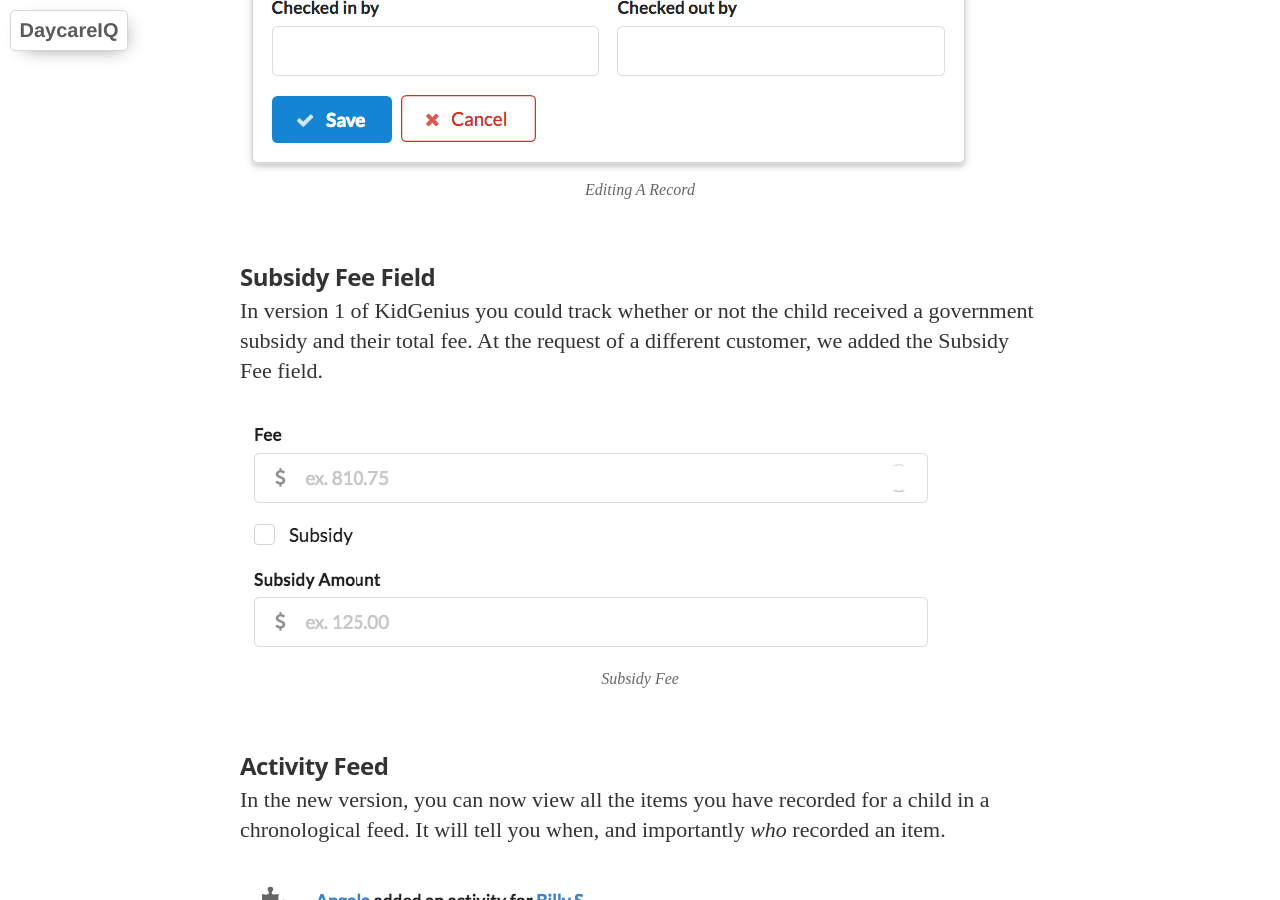
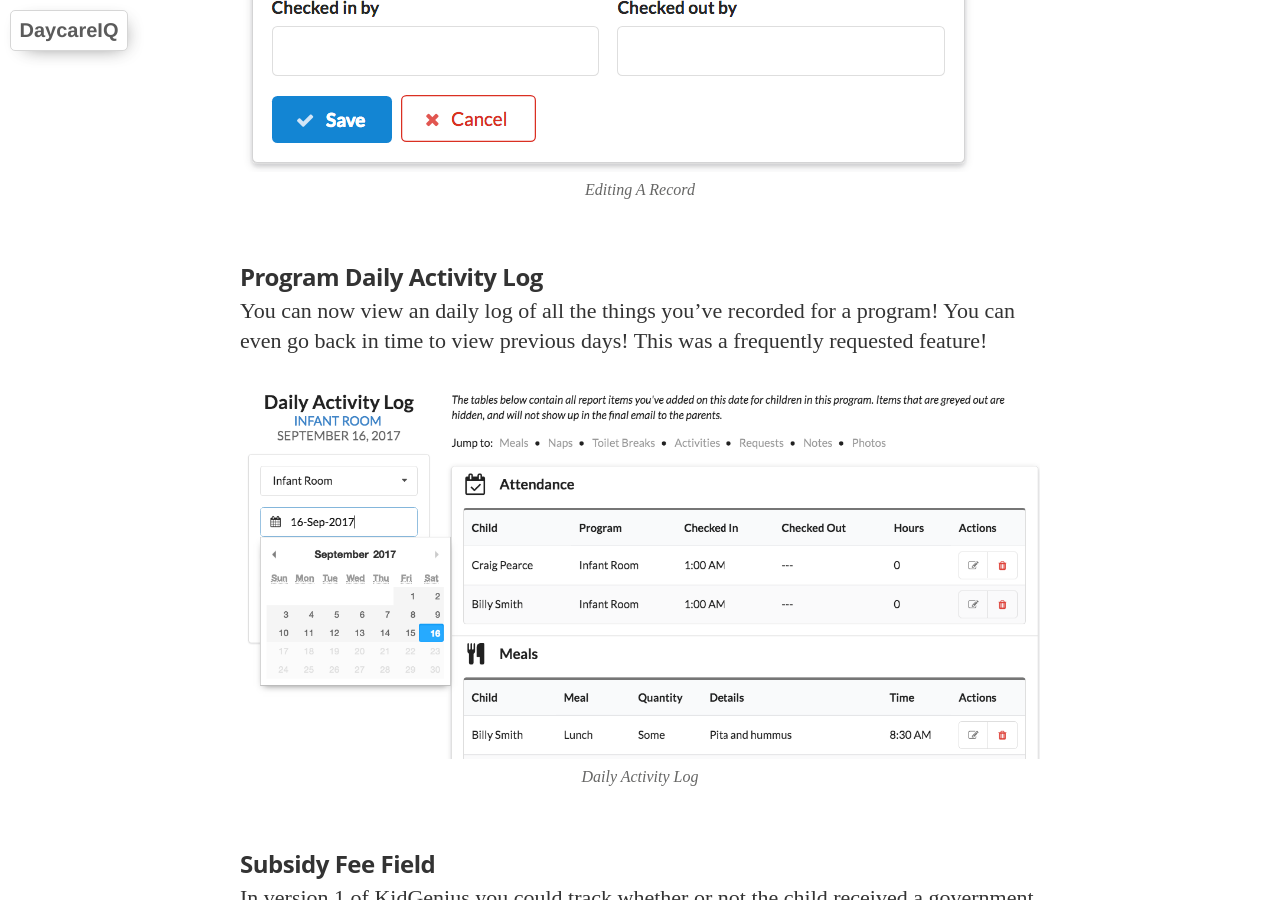
Before and after one commit to DaycareIQ/blog.daycareiq.com, a Jekyll site: the page built from _posts/2017-09-16-Introducing-KidGenius-Version-2.md, in a window 1280 px wide and 900 px high, scrolled down 2747 px. Built offline with Jekyll 4.4.1, drawn with Linux system fonts in a browser that asks for light colours; nearby versions of some CDN libraries; some web fonts are replaced.

Commit message:
added daily activity log screenshot

```diff
--- a/_posts/2017-09-16-Introducing-KidGenius-Version-2.md
+++ b/_posts/2017-09-16-Introducing-KidGenius-Version-2.md
@@ -38,6 +38,12 @@ A very common email we received in the past was along the lines of *"I forgot to
 
 ![Editing A Record](https://blog.daycareiq.com/site_assets/images/edit_record.png)
 
+### Program Daily Activity Log
+
+You can now view an daily log of all the things you've recorded for a program!  You can even go back in time to view previous days!  This was a frequently requested feature!
+
+![Daily Activity Log](https://blog.daycareiq.com/site_assets/images/daily_log.png)
+
 ### Subsidy Fee Field
 
 In version 1 of KidGenius you could track whether or not the child received a government subsidy and their total fee.  At the request of a different customer, we added the Subsidy Fee field.
```
